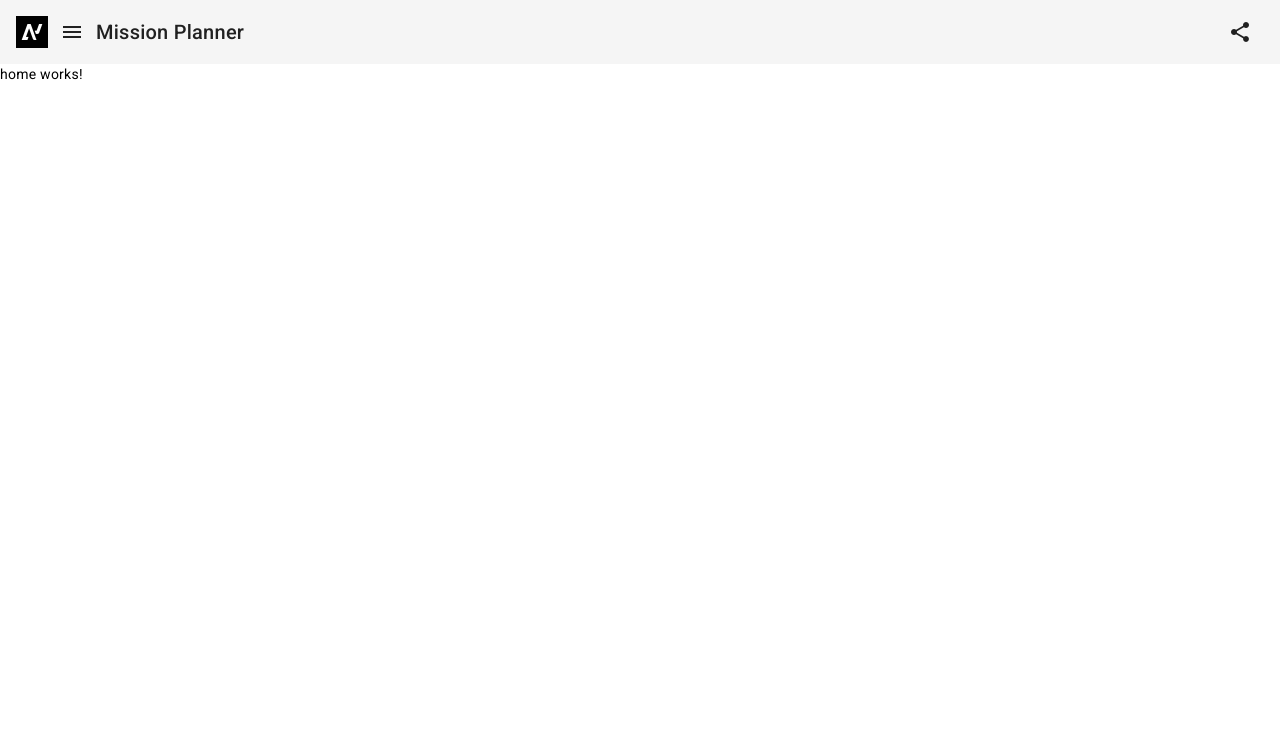
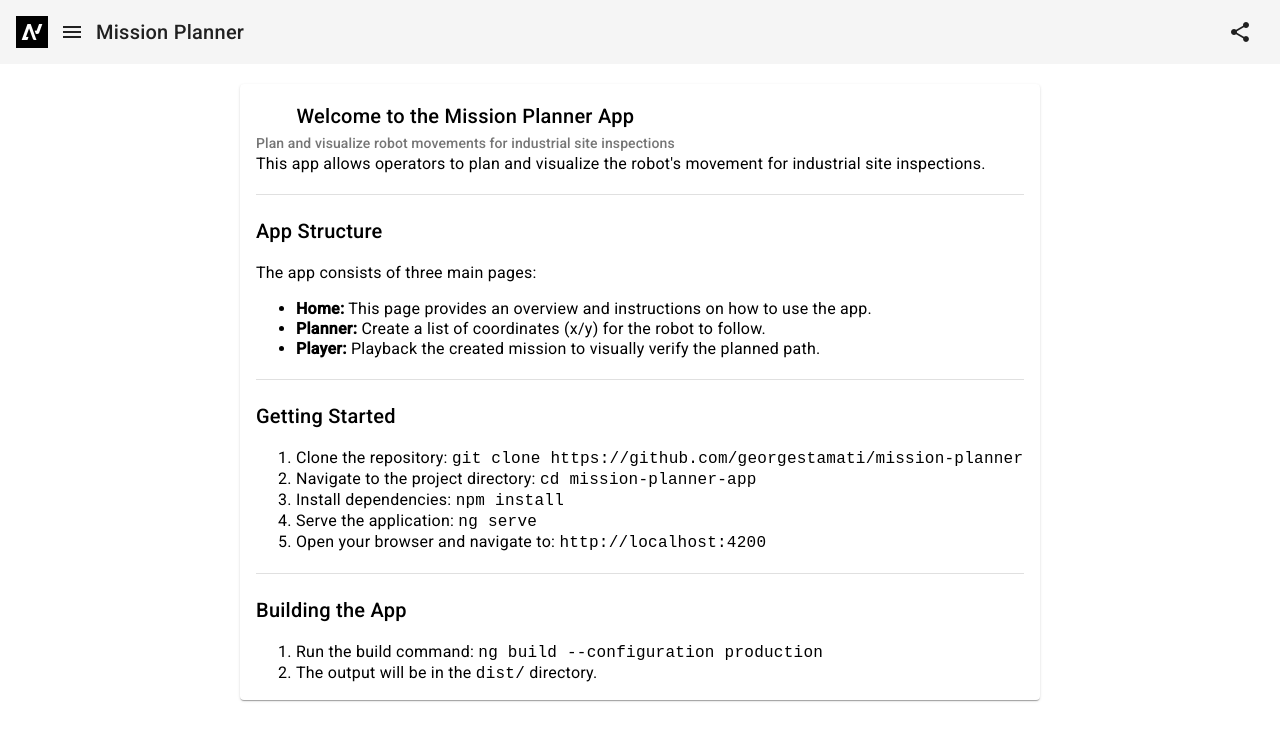
Before and after one commit to georgestamati/mission-planner, an Angular app: page /home in a window 1280 px wide. Shown: the top 740 px of the page. Built offline with nearby package versions, Linux system fonts and the light colour scheme.

Commit message:
add explanation and steps for running the app

```diff
--- a/src/app/components/home/home.component.html
+++ b/src/app/components/home/home.component.html
@@ -1 +1,65 @@
-<p>home works!</p>
+<div class="home-container">
+  <mat-card>
+    <mat-card-header>
+      <mat-card-title>Welcome to the Mission Planner App</mat-card-title>
+      <mat-card-subtitle
+        >Plan and visualize robot movements for industrial site
+        inspections</mat-card-subtitle
+      >
+    </mat-card-header>
+    <mat-card-content>
+      <p>
+        This app allows operators to plan and visualize the robot's movement for
+        industrial site inspections.
+      </p>
+
+      <mat-divider></mat-divider>
+
+      <h2>App Structure</h2>
+      <p>The app consists of three main pages:</p>
+      <ul>
+        <li>
+          <strong>Home:</strong> This page provides an overview and instructions
+          on how to use the app.
+        </li>
+        <li>
+          <strong>Planner:</strong> Create a list of coordinates (x/y) for the
+          robot to follow.
+        </li>
+        <li>
+          <strong>Player:</strong> Playback the created mission to visually
+          verify the planned path.
+        </li>
+      </ul>
+
+      <mat-divider></mat-divider>
+
+      <h2>Getting Started</h2>
+      <ol>
+        <li>
+          Clone the repository:
+          <code>git clone {{ githubUrl }}</code>
+        </li>
+        <li>
+          Navigate to the project directory: <code>cd mission-planner-app</code>
+        </li>
+        <li>Install dependencies: <code>npm install</code></li>
+        <li>Serve the application: <code>ng serve</code></li>
+        <li>
+          Open your browser and navigate to: <code>http://localhost:4200</code>
+        </li>
+      </ol>
+
+      <mat-divider></mat-divider>
+
+      <h2>Building the App</h2>
+      <ol>
+        <li>
+          Run the build command:
+          <code>ng build --configuration production</code>
+        </li>
+        <li>The output will be in the <code>dist/</code> directory.</li>
+      </ol>
+    </mat-card-content>
+  </mat-card>
+</div>
--- a/src/app/components/home/home.component.scss
+++ b/src/app/components/home/home.component.scss
@@ -0,0 +1,23 @@
+.home-container {
+  display: flex;
+  justify-content: center;
+  align-items: center;
+  padding: 20px;
+}
+
+mat-card {
+  max-width: 800px;
+  width: 100%;
+}
+
+mat-card-header {
+  text-align: center;
+}
+
+mat-divider {
+  margin: 20px 0;
+}
+
+mat-card-content {
+  font-size: 16px;
+}
--- a/src/app/components/home/home.component.ts
+++ b/src/app/components/home/home.component.ts
@@ -1,10 +1,11 @@
 import { Component } from '@angular/core';
+import { GITHUB_URL } from '../../shared/constants';
 
 @Component({
   selector: 'app-home',
   templateUrl: './home.component.html',
-  styleUrl: './home.component.scss'
+  styleUrl: './home.component.scss',
 })
 export class HomeComponent {
-
+  githubUrl = GITHUB_URL;
 }
--- a/src/app/components/navbar/navbar.component.ts
+++ b/src/app/components/navbar/navbar.component.ts
@@ -1,6 +1,7 @@
 import { Component, OnInit } from '@angular/core';
 import { ActivatedRoute, NavigationEnd, Router } from '@angular/router';
 import { filter, map } from 'rxjs';
+import { GITHUB_URL } from '../../shared/constants';
 
 @Component({
   selector: 'app-navbar',
@@ -24,6 +25,6 @@ export class NavbarComponent implements OnInit {
   }
 
   goToGithubPage() {
-    window.location.href = 'https://github.com/georgestamati/mission-planner';
+    window.location.href = GITHUB_URL;
   }
 }
--- /dev/null
+++ b/src/app/shared/constants.ts
@@ -0,0 +1 @@
+export const GITHUB_URL = 'https://github.com/georgestamati/mission-planner';
--- a/src/app/shared/material.module.ts
+++ b/src/app/shared/material.module.ts
@@ -3,6 +3,8 @@ import { MatButtonModule } from '@angular/material/button';
 import { MatIconModule } from '@angular/material/icon';
 import { MatMenuModule } from '@angular/material/menu';
 import { MatToolbarModule } from '@angular/material/toolbar';
+import { MatCardModule } from '@angular/material/card';
+import { MatDividerModule } from '@angular/material/divider';
 
 @NgModule({
   imports: [
@@ -10,12 +12,16 @@ import { MatToolbarModule } from '@angular/material/toolbar';
     MatIconModule,
     MatButtonModule,
     MatMenuModule,
+    MatCardModule,
+    MatDividerModule,
   ],
   exports: [
     MatToolbarModule,
     MatIconModule,
     MatButtonModule,
     MatMenuModule,
+    MatCardModule,
+    MatDividerModule,
   ],
 })
 export class MaterialModule {}
```
